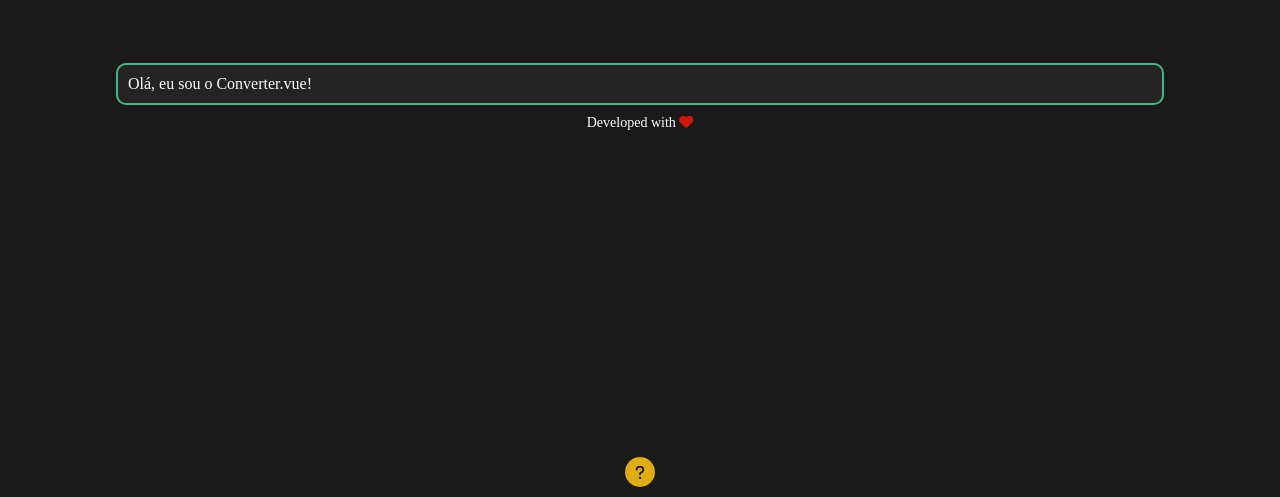
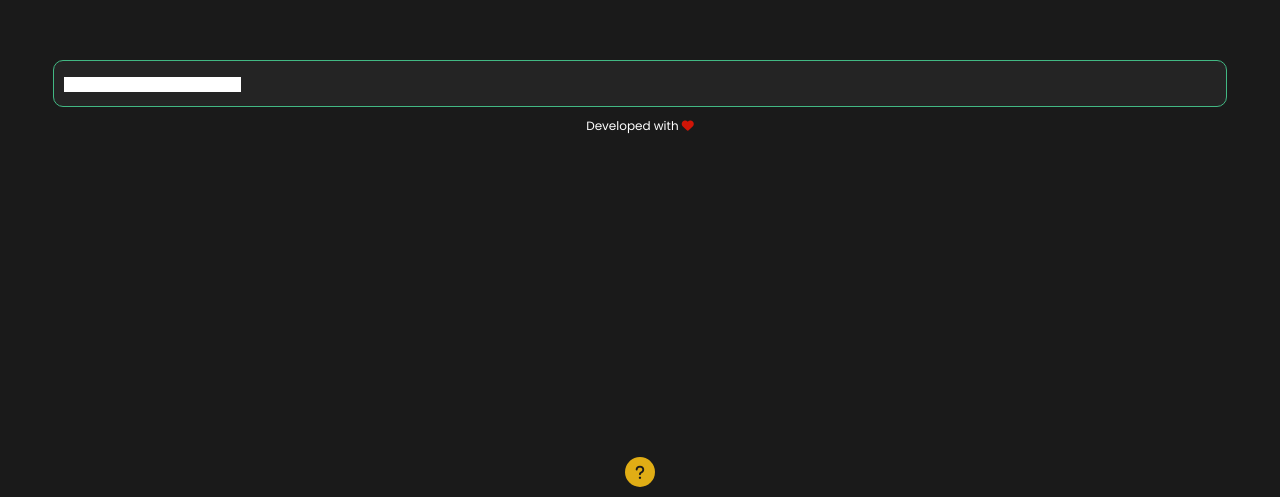
Before and after one commit to ianlgnk/clt-pj-converter, a Vue app: page / in a window 1280 px wide. Shown: the part 303-800 px from the top of the page. Built offline with nearby package versions, Linux system fonts and the light colour scheme.

Commit message:
add font from google, change text BoxInfo and start more implementations

```diff
--- a/public/index.html
+++ b/public/index.html
@@ -1,15 +1,23 @@
 <!DOCTYPE html>
 <html lang="pt-Br">
   <head>
-    <meta charset="utf-8">
-    <meta http-equiv="X-UA-Compatible" content="IE=edge">
-    <meta name="viewport" content="width=device-width,initial-scale=1.0">
-    <link rel="icon" href="<%= BASE_URL %>favicon.ico">
+    <link rel="preconnect" href="https://fonts.googleapis.com" />
+    <link rel="preconnect" href="https://fonts.gstatic.com" crossorigin />
+    <meta charset="utf-8" />
+    <meta http-equiv="X-UA-Compatible" content="IE=edge" />
+    <meta name="viewport" content="width=device-width,initial-scale=1.0" />
+    <link rel="icon" href="<%= BASE_URL %>favicon.ico" />
     <title>Conversor de Salário</title>
-    <script src="https://kit.fontawesome.com/33905a9edf.js" crossorigin="anonymous"></script>
+    <script
+      src="https://kit.fontawesome.com/33905a9edf.js"
+      crossorigin="anonymous"
+    ></script>
+    <link
+      href="https://fonts.googleapis.com/css2?family=Poppins:wght@100;200;300;400;500;600;700;800;900&display=swap"
+      rel="stylesheet"
+    />
   </head>
   <body>
     <div id="app"></div>
-    <!-- built files will be auto injected -->
   </body>
 </html>
--- a/src/App.vue
+++ b/src/App.vue
@@ -1,6 +1,6 @@
 <script setup lang="ts">
-import BoxConverter from "@/components/BoxConverter.vue";
-import BoxInfo from "@/components/BoxInfo";1
+import BoxConverter from "@/components/BoxConverter";
+import BoxInfo from "@/components/BoxInfo";
 import { ref } from "vue";
 
 const infoIcon = ref("fa-solid fa-question");
@@ -18,17 +18,13 @@ function onClickInfoBtn() {
 </script>
 
 <template>
-  <BoxConverter />
-  <button
-    class="btn-info"
-    @click="onClickInfoBtn"
-  >
+  <BoxConverter ref="BoxConverterComponent" />
+
+  <button class="btn-info" @click="onClickInfoBtn">
     <i :class="infoIcon" />
   </button>
 
-  <BoxInfo
-    ref="BoxInfoComponent"
-  />
+  <BoxInfo ref="BoxInfoComponent" />
 </template>
 
 <style lang="scss">
@@ -48,7 +44,9 @@ function onClickInfoBtn() {
   justify-content: center;
   align-items: center;
   background: #1a1a1a;
-  color: #FFF;
+  color: #fff;
+  font-family: "Poppins";
+  font-weight: 400;
 }
 
 .btn-info {
@@ -72,7 +70,7 @@ function onClickInfoBtn() {
   }
 
   &:hover {
-    color: #FFF;
+    color: #fff;
   }
 }
 </style>
--- a/src/components/BoxConverter.vue
+++ b/src/components/BoxConverter.vue
@@ -1,8 +1,11 @@
 <script setup lang="ts"></script>
 
 <template>
-  <div>
-    Olá, eu sou o Converter.vue!
+  <div class="box">
+    <div class="main">
+      <input />
+    </div>
+    <div class="footer"></div>
   </div>
   <span>
     Developed with
@@ -11,17 +14,38 @@
 </template>
 
 <style lang="scss" scoped>
-div {
-  width: 80%;
+.box {
+  width: 90%;
   background: #242424;
   padding: 10px;
   border-radius: 10px;
-  border: solid 2px #42b883;
+  border: solid 1px #42b883;
   margin-bottom: 10px;
+  display: flex;
+  flex-direction: column;
+
+  .footer {
+    display: flex;
+    justify-content: center;
+    width: 100%;
+
+    button {
+      display: flex;
+      align-items: center;
+      padding: 0 10px;
+      height: 25px;
+      border-radius: 5px;
+      cursor: pointer;
+
+      i {
+        margin-right: 10px;
+      }
+    }
+  }
 }
 
 span {
-  font-size: 14px;
+  font-size: 12px;
 
   i {
     color: #d11507;
```
Also changed, not shown: src/components/BoxInfo.vue (+4 -8 lines).
